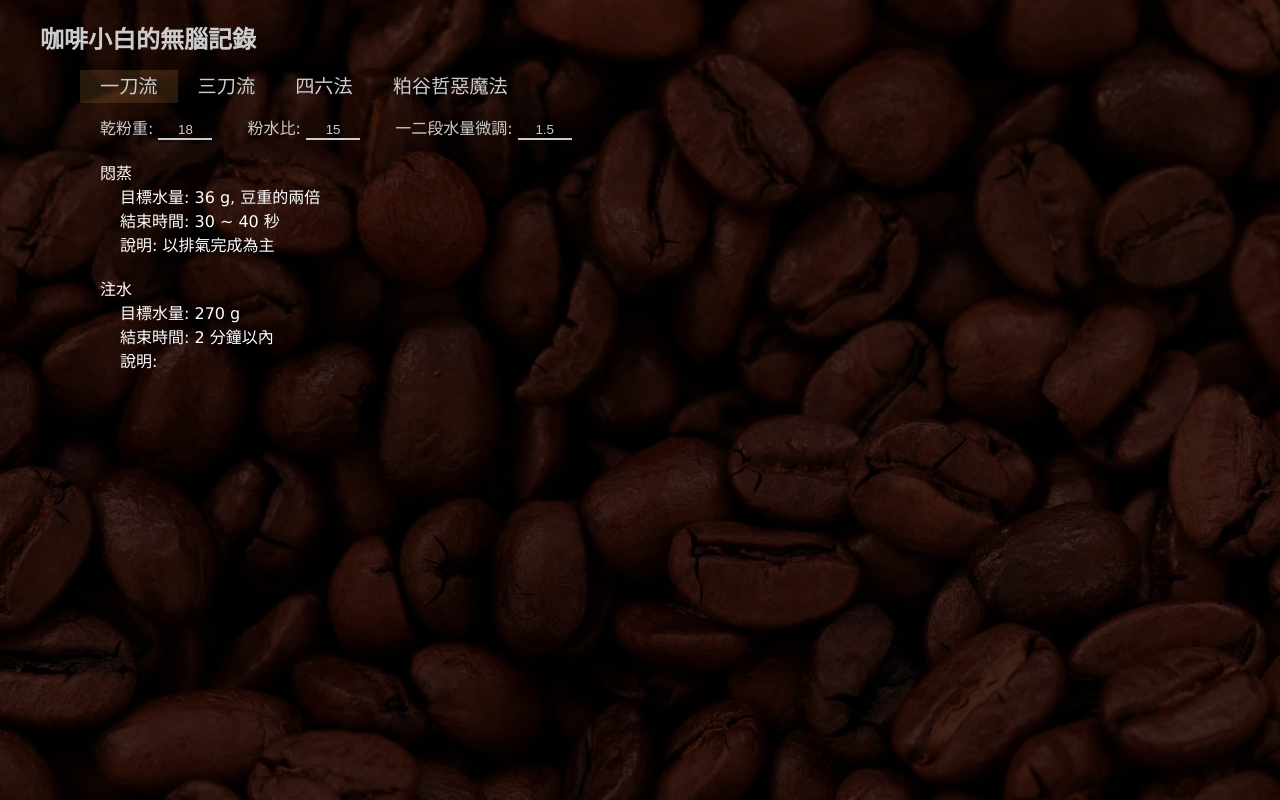
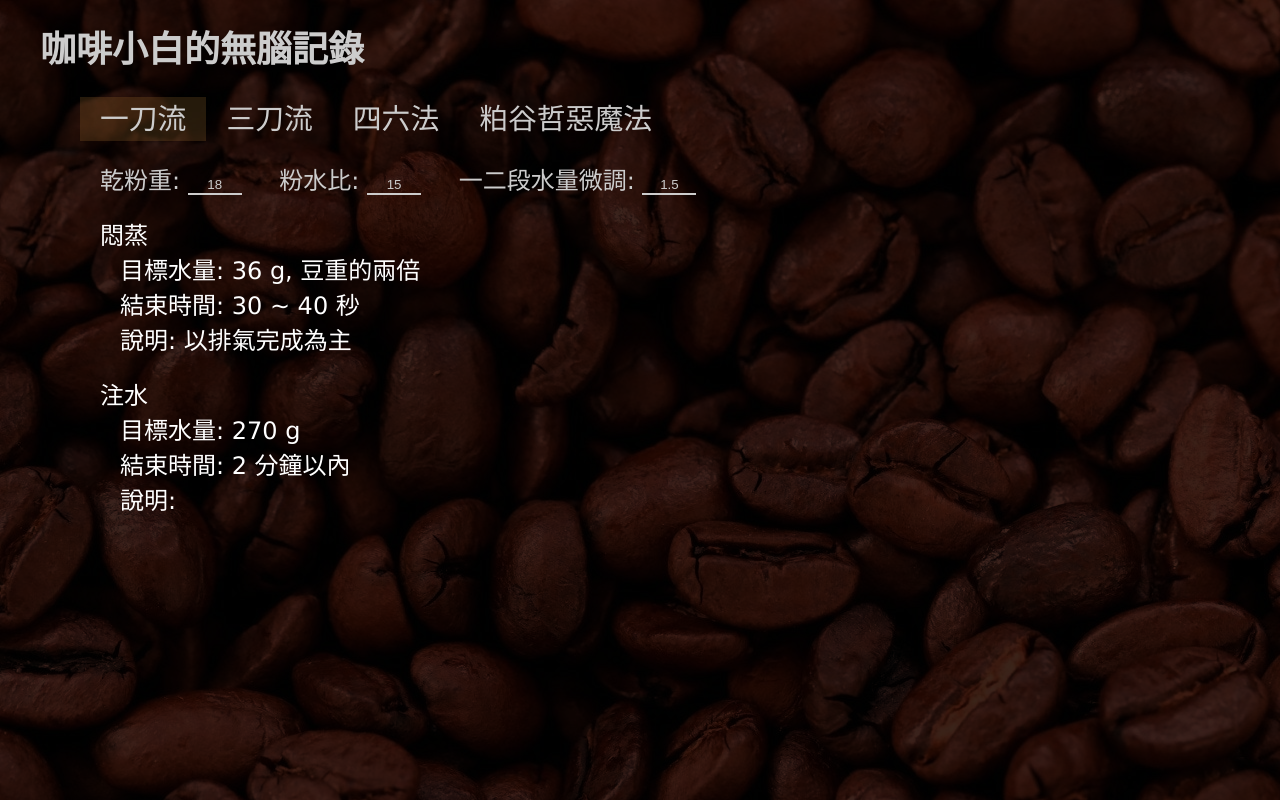
Before and after one commit to balachuang/CoffeeWhite, a plain HTML site: page index.html in a window 1280 px wide. Drawn offline with nearby package versions, Linux system fonts and the light colour scheme.

Commit message:
change font size

```diff
--- a/css/index.css
+++ b/css/index.css
@@ -10,7 +10,7 @@ body {
   background-image: url("../img/beans.jpg");
   background-blend-mode: multiply;
   font-family: Verdana, Geneva, Tahoma, 黑體, sans-serif;
-  font-size: 1em;
+  font-size: 1.5em;
   width: 100%;
   height: 100%;
   margin: 0;
@@ -49,13 +49,13 @@ input::-webkit-inner-spin-button {
 }
 
 #header {
-  font-size: 1.5em;
+  font-size: 150%;
   font-weight: bolder;
 }
 
 #menu li {
   display: inline;
-  font-size: 1.2em;
+  font-size: 120%;
   padding: 5px 20px;
   cursor: pointer;
 }
```
